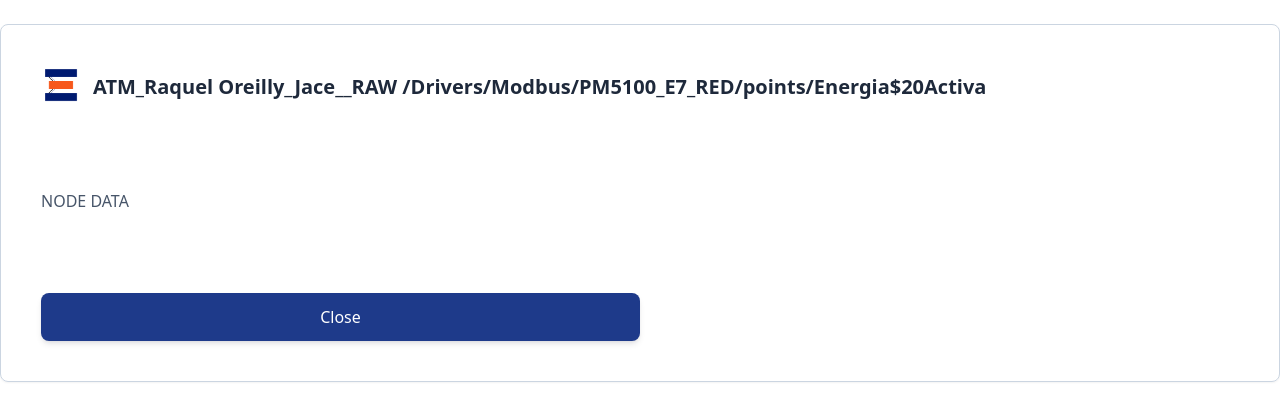
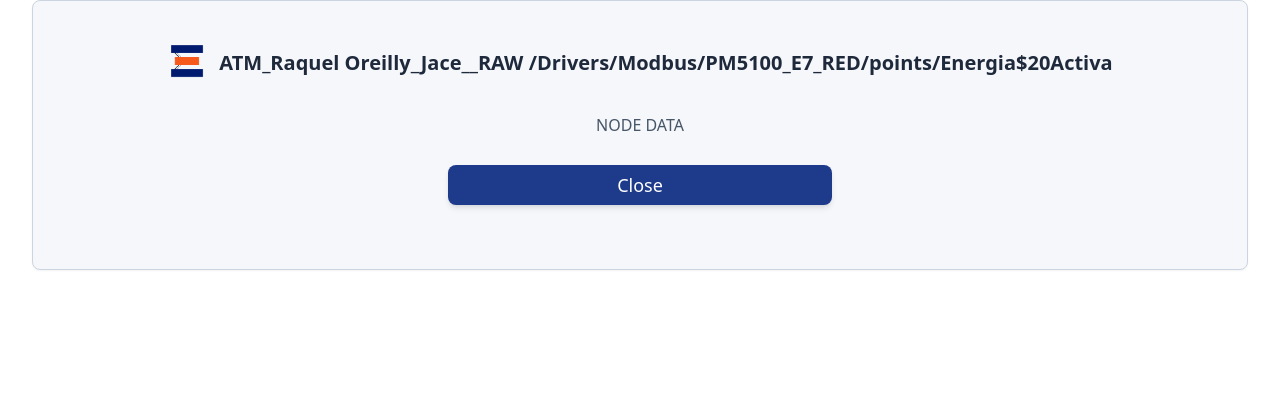
Before and after one commit to rlores-edison/ForceGraphs, a React (Vite) app in the folder forcegraphswopr/: page / in a window 1280 px wide. Shown: the top 420 px of the page. Built offline with nearby package versions, Linux system fonts and the light colour scheme.

Commit message:
give_style_card

```diff
--- a/forcegraphswopr/src/components/Home.jsx
+++ b/forcegraphswopr/src/components/Home.jsx
@@ -1,9 +1,9 @@
 import NodeDetails from "../components/NodeDetails.jsx";
-
+//import Graph from "../components/Graph.jsx";
 export function Home() {
   return (
     <div>
-      <NodeDetails/>
+      <NodeDetails />
     </div>
   );
 }
--- a/forcegraphswopr/src/components/NodeDetails.jsx
+++ b/forcegraphswopr/src/components/NodeDetails.jsx
@@ -1,34 +1,30 @@
 import WOPRLogo from "../assets/WOPRLogo.png";
 
 const NodeDetails = ({ ModelName, node, learnMoreLink }) => {
-
-
   return (
-    <div className="relative flex flex-col my-6 bg-light-gray shadow-sm border border-slate-300 rounded-lg w-100 p-10">
-      <div className="flex items-center mb-20">
-      <img
-            alt="logo"
-            src={WOPRLogo}
-            className="w-10 h-10 mb-1"
-          />
-
-        <h5 className="ml-3 text-slate-800 text-xl font-semibold">
+    <div className="container mx-auto">
+      {/* //The container takes up the full width of the viewport and is centered horizontally. See tailwind.config.js for the container class */}
+      <div className="bg-[#f5f7fa] shadow-sm border border-slate-300 rounded-lg p-10">
+        <div className="flex justify-center items-center mb-6">
+          <img alt="logo" src={WOPRLogo} className="w-10 h-10 mb-1" />
+          <h1 className="ml-3 text-slate-800 text-xl font-semibold">
             ATM_Raquel Oreilly_Jace__RAW
             /Drivers/Modbus/PM5100_E7_RED/points/Energia$20Activa
             {ModelName}
-        </h5>
+          </h1>
         </div>
-      <p className="block text-slate-600 leading-normal font-light mb-20">
-        {" "}
+
+        <p className="flex justify-center items-center mb-6 block text-center leading-8 text-slate-600 leading normal font-light mt-6">
           NODE DATA
           {node}
         </p>
 
-      <button
-        className="middle none w-1/2 rounded-lg bg-blue-900 py-3 px-6 text-center align-middle font-sans text-md  text-white shadow-md shadow-gray-900/10 transition-all hover:shadow-lg hover:shadow-gray-900/20 focus:opacity-[0.85] focus:shadow-none active:opacity-[0.85] active:shadow-none disabled:pointer-events-none disabled:opacity-50 disabled:shadow-none"
-        type="button"
-      >Close
+        <div className="flex justify-center items-center">
+          <button className="mb-6 rounded-lg text-lg  w-96 h-10 bg-blue-900 text-[#ffffff] justify-center shadow-md shadow-gray-900/10 transition-all hover:shadow-lg hover:shadow-gray-900/20 focus:opacity-[0.85] focus:shadow-none active:opacity-[0.85] active:shadow-none disabled:pointer-events-none disabled:opacity-50 disabled:shadow-none">
+            Close
           </button>
+        </div>
+      </div>
     </div>
   );
 };
--- a/forcegraphswopr/tailwind.config.js
+++ b/forcegraphswopr/tailwind.config.js
@@ -10,6 +10,10 @@ export default {
        '30': '30px',
       },
     },
+    container: {
+      padding:'2rem',
+      center: true,
+    },
   },
   plugins: [],
 
```
Lines whose indentation alone changed are shown as unchanged.
